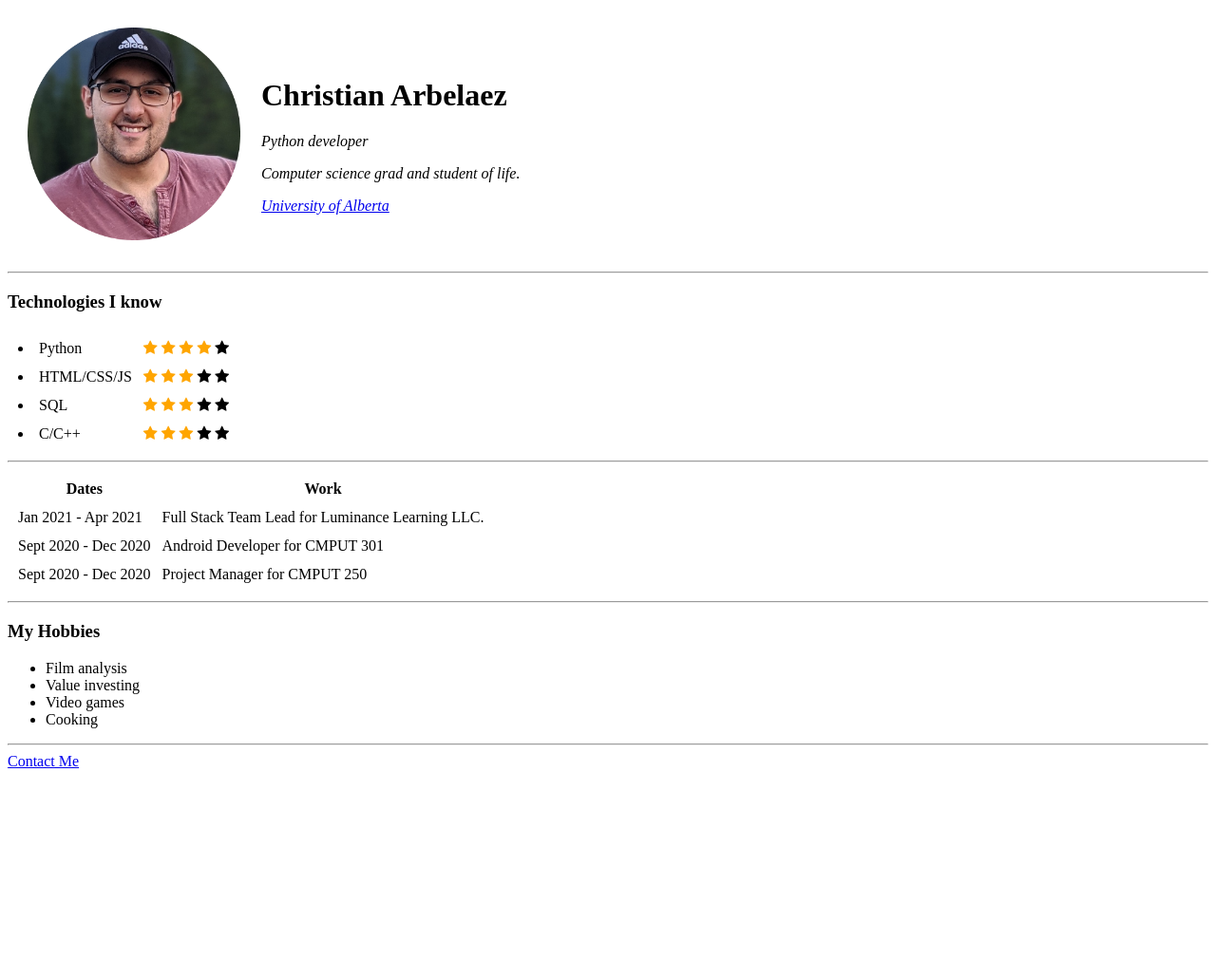
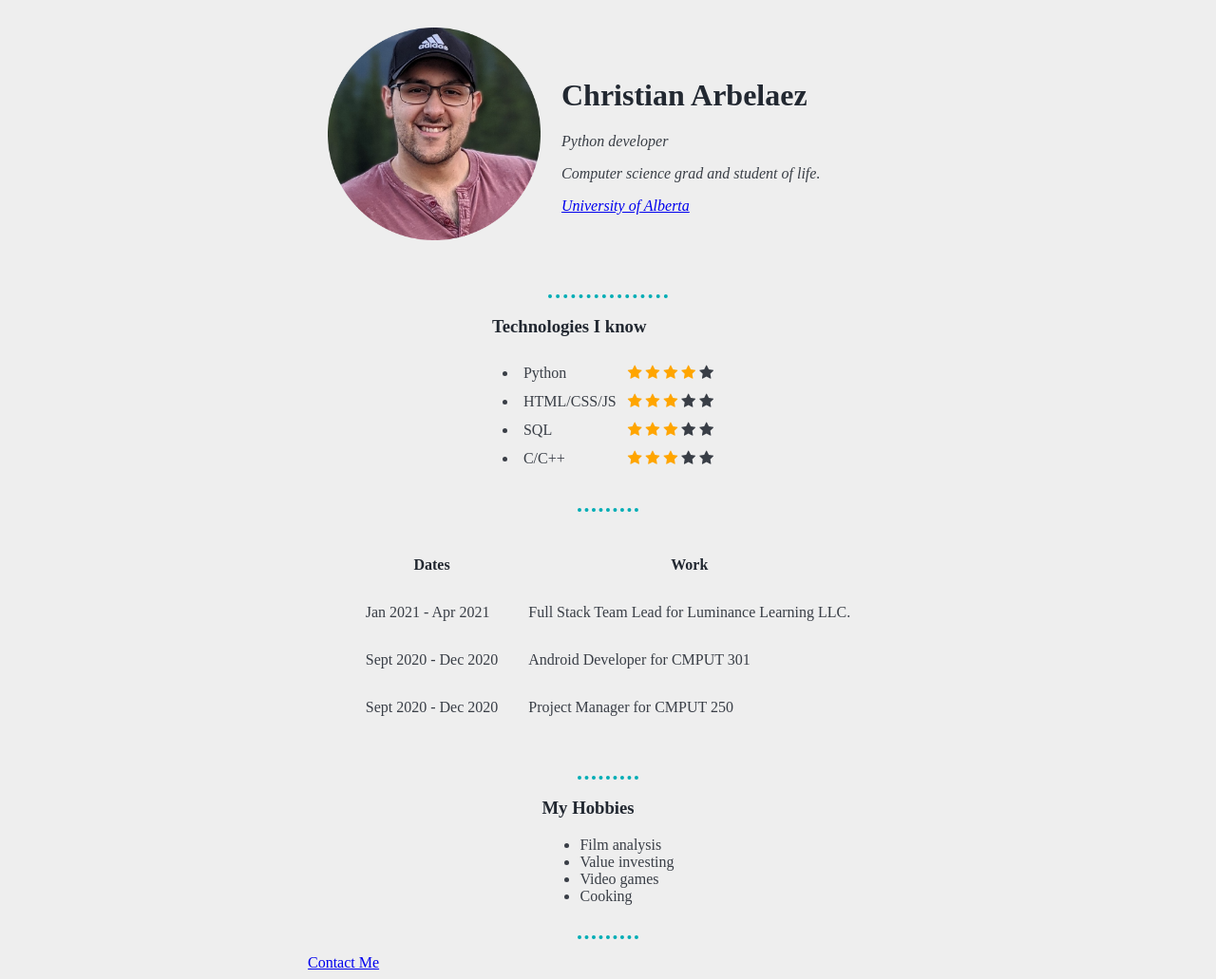
Before and after one commit to Arbelaezch/100DaysOfPythonCode, a plain HTML site: page Days32-58:Intermediate+/day41/index.html in a window 1280 px wide. Shown: the whole page at 95% size. Before the commit the page ends 819 px from the top, so only its background shows below. Drawn offline with Linux system fonts and the light colour scheme.

Commit message:
day43 css foundations

```diff
--- a/Days32-58:Intermediate+/day41/index.html
+++ b/Days32-58:Intermediate+/day41/index.html
@@ -8,7 +8,9 @@
 	<link rel="stylesheet" href="https://cdnjs.cloudflare.com/ajax/libs/font-awesome/4.7.0/css/font-awesome.min.css">
 	<title>Portfolio Site</title>
 </head>
+
 <body>
+	<header>
 		<table cellspacing="20">
 			<tr>
 				<td><img src="./photo.png" style="width: 14rem;"></td>
@@ -20,9 +22,12 @@
 				</td>
 			</tr>
 		</table>
+	</header>
+	<hr>
+	<div class="content">
 
-	<hr>
 
+		<div class="technologies">
 			<table cellspacing="10">
 				<tr><h3>Technologies I know</h3>
 					<td><li>Python</li></td>
@@ -57,9 +62,13 @@
 						<span class="fa fa-star"></span></td>
 				</tr>
 			</table>
+		</div>
 
 		<hr>
-	<table cellspacing="10">
+
+
+		<div class="experience">
+			<table cellspacing="30">
 				<th>Dates</th>
 				<th>Work</th>
 				<tr>
@@ -76,7 +85,15 @@
 				</tr>
 			</table>
 
+		</div>
+
+
+
+
+
 		<hr>
+
+		<div class="hobbies">
 			<h3>My Hobbies</h3>
 			<ul>
 				<li>Film analysis</li>
@@ -85,9 +102,18 @@
 				<li>Cooking</li>
 			</ul>
 
+
+		</div>
+
 		<hr>
-	<a href="./contact-me.html">Contact Me</a>
+		<a style="margin: auto; width:fit-content" href="./contact-me.html">Contact Me</a>
 
+
+
+
+
+
+	</div>
 
 
 </body>
--- a/Days32-58:Intermediate+/day41/style.css
+++ b/Days32-58:Intermediate+/day41/style.css
@@ -1,3 +1,49 @@
 .checked {
 	color: orange;
   }
+
+h1, h3, th{
+	color: #222831;
+}
+
+body {
+	color: #393E46;
+	background-color: #EEEEEE;
+}
+
+header {
+	margin: auto;
+	width: 50%;
+}
+
+.content {
+	width: 50%;
+	margin: auto;
+}
+.technologies {
+	width: fit-content;
+	margin: auto;
+}
+.experience {
+	width: fit-content;
+	margin: auto;
+}
+.hobbies {
+	width: fit-content;
+	margin: auto;
+}
+
+a:visited {
+	color: rgb(0, 173, 181);
+}
+
+hr {
+	width: 10%;
+	border-style: none;
+	margin: auto;
+	border-top: dotted 4px rgb(0, 173, 181);
+	margin: 2rem auto 1rem auto;
+
+
+
+}
```
Also changed, not shown: 1 other file. Lines whose indentation alone changed are shown as unchanged.
